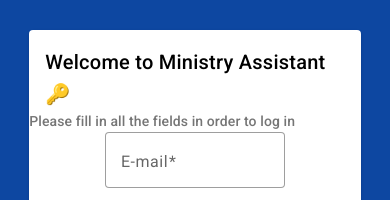
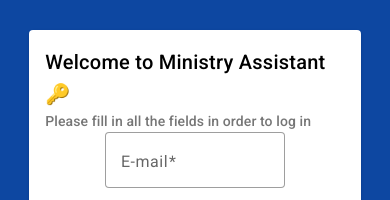
Before and after one commit to cyberdelahoz95/ministry-assistant, an Angular app: page /user/login in a window 390 px wide. Shown: the top 200 px of the page. Built offline with nearby package versions, Linux system fonts and the light colour scheme.

Commit message:
style(DailyActivityReportList): :lipstick: Table listing daily activity uses horizontal scroll for mobile displays

```diff
--- a/src/app/report/pages/report-list/report-list.component.html
+++ b/src/app/report/pages/report-list/report-list.component.html
@@ -4,6 +4,7 @@
             <mat-card-title>Your monthly service activity</mat-card-title>
         </mat-card-header>
         <mat-card-content>
+            <div class="Report_list_table_container">
                 <table
                     *ngIf="reports.length > 0"
                     mat-table
@@ -68,6 +69,7 @@
                         *matRowDef="let row; columns: displayedColumns"
                     ></tr>
                 </table>
+            </div>
             <mat-paginator
                 [pageSizeOptions]="[10, 5, 20]"
                 showFirstLastButtons
--- a/src/app/report/pages/report-list/report-list.component.scss
+++ b/src/app/report/pages/report-list/report-list.component.scss
@@ -20,3 +20,8 @@ $breakpoint-mobile: 768px;
 .Report_list_container {
     background-color: #E0E0E0;
 }
+
+.Report_list_table_container
+{
+    overflow: auto;
+}
--- a/src/app/user/pages/login/login.component.html
+++ b/src/app/user/pages/login/login.component.html
@@ -2,10 +2,11 @@
     <mat-card class="ma-login-user-form">
         <mat-card-header>
             <mat-card-title>Welcome to Ministry Assistant 🔑</mat-card-title>
+            <mat-card-subtitle
+                >Please fill in all the fields in order to log
+                in</mat-card-subtitle
+            >
         </mat-card-header>
-        <mat-card-subtitle
-            >Please fill in all the fields in order to log in</mat-card-subtitle
-        >
         <mat-card-content
             ><ma-login-form
                 (onLoginSubmit)="handleSubmit($event)"
```
Lines whose indentation alone changed are shown as unchanged.
